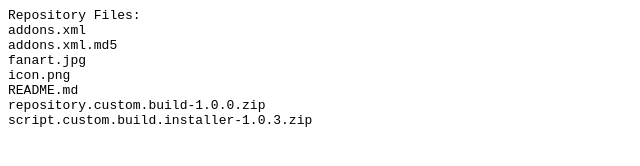
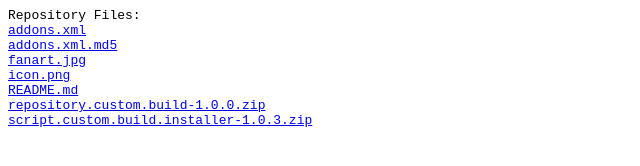
Before and after one commit to ashcan57/matrix, a plain HTML site: page index.html in a window 1280 px wide. Shown: the whole page, without its empty margins (0-640 px from the left). Drawn offline with Linux system fonts and the light colour scheme.

Commit message:
Convert file list to clickable links in index.html

```diff
--- a/index.html
+++ b/index.html
@@ -1,10 +1,10 @@
 <pre>
 Repository Files:
-addons.xml
-addons.xml.md5
-fanart.jpg
-icon.png
-README.md
-repository.custom.build-1.0.0.zip
-script.custom.build.installer-1.0.3.zip
+<a href="addons.xml">addons.xml</a>
+<a href="addons.xml.md5">addons.xml.md5</a>
+<a href="fanart.jpg">fanart.jpg</a>
+<a href="icon.png">icon.png</a>
+<a href="README.md">README.md</a>
+<a href="repository.custom.build-1.0.0.zip">repository.custom.build-1.0.0.zip</a>
+<a href="script.custom.build.installer-1.0.3.zip">script.custom.build.installer-1.0.3.zip</a>
 </pre>
```
